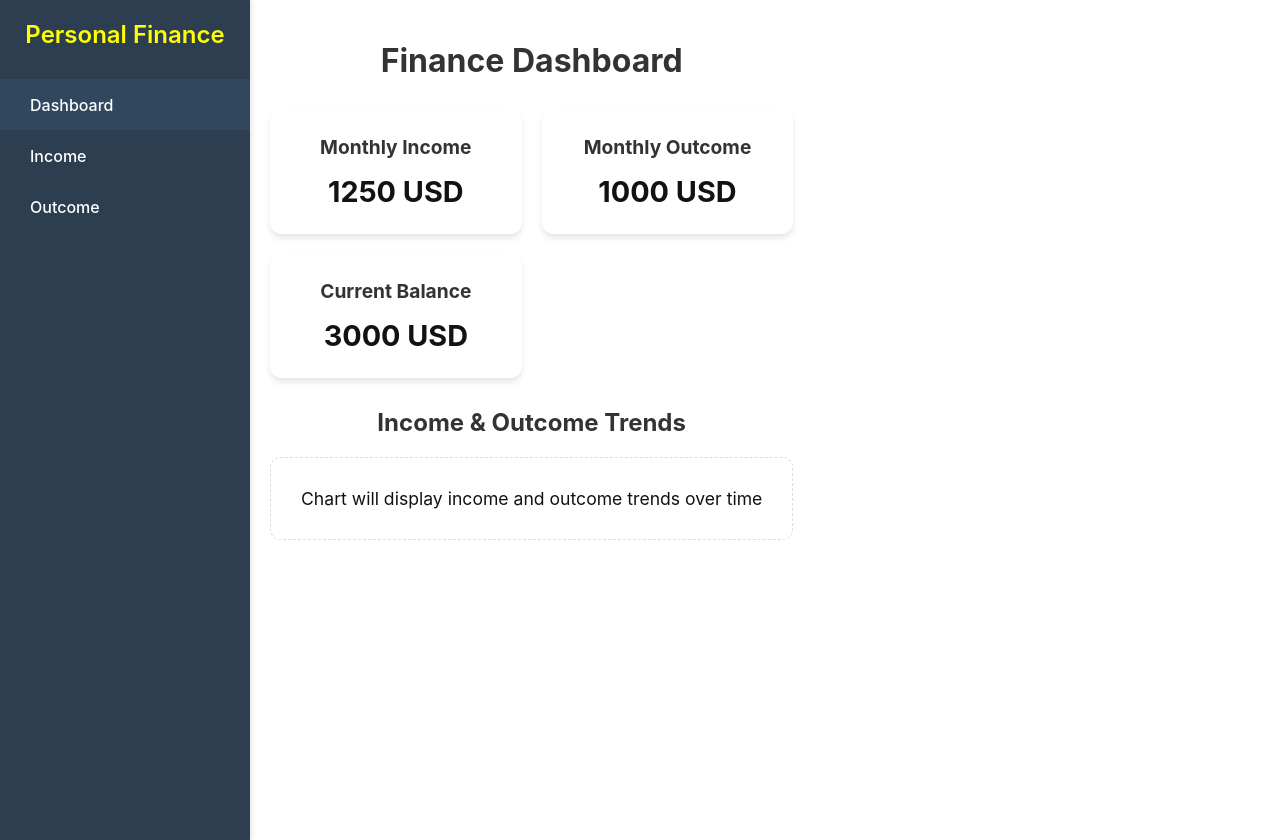
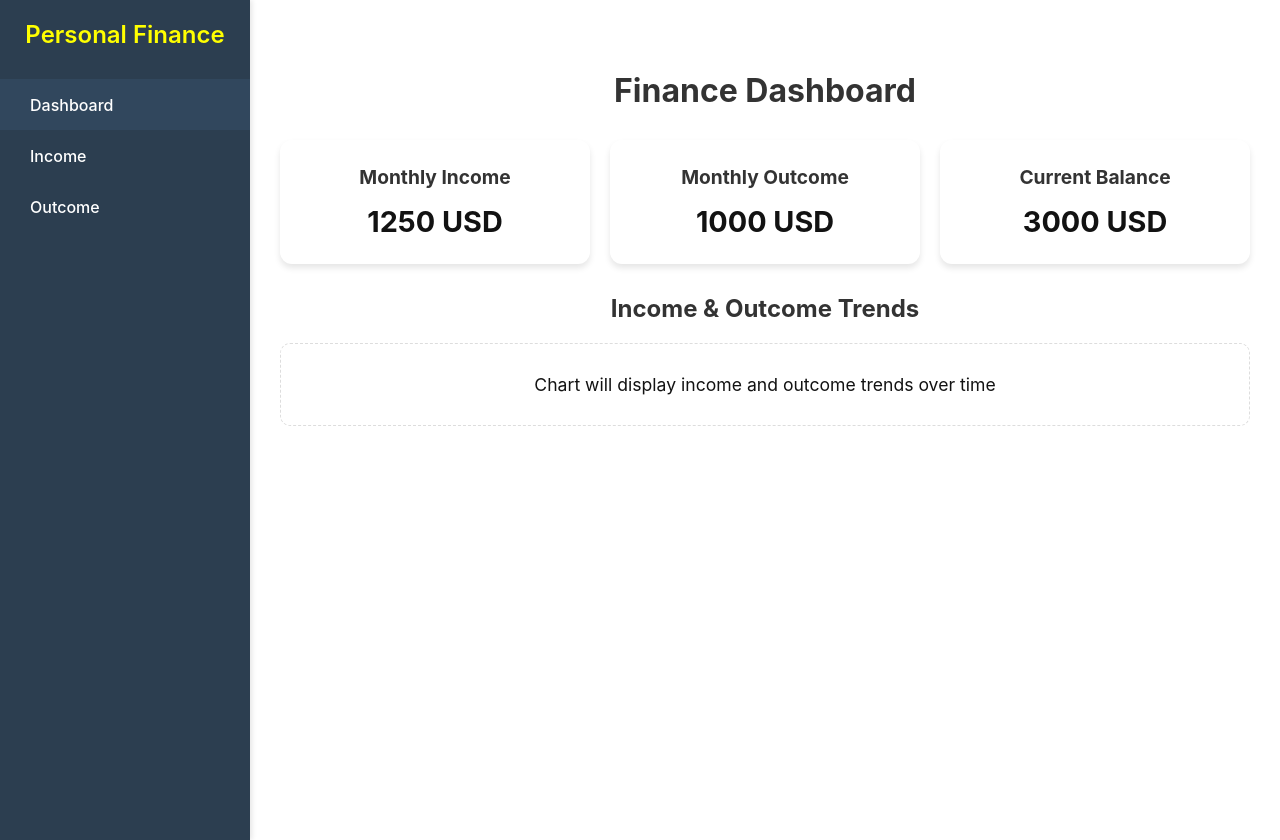
Before and after one commit to jesuspinar/personal-finance, an Angular app: page /dashboard in a window 1280 px wide. Built offline with nearby package versions, Linux system fonts and the light colour scheme.

Commit message:
Fix overflow

```diff
--- a/src/app/app.css
+++ b/src/app/app.css
@@ -1,4 +1,9 @@
-
 .container {
   display: flex;
 }
+
+.content {
+  flex-grow: 1;
+  margin: 20px auto;
+  padding: 30px;
+}
--- a/src/app/app.html
+++ b/src/app/app.html
@@ -1,4 +1,6 @@
 <div class="container">
   <app-sidebar />
-  <router-outlet />
+  <div class="content">
+    <router-outlet />
+  </div>
 </div>
--- a/src/app/dashboard/dashboard.component.html
+++ b/src/app/dashboard/dashboard.component.html
@@ -1,4 +1,3 @@
-<div class="container">
 <h1>Finance Dashboard</h1>
 <div class="stats-grid">
   <div class="stat-card">
@@ -20,4 +19,3 @@
     <p>Chart will display income and outcome trends over time</p>
   </div>
 </div>
-</div>
--- a/src/app/income/income.component.html
+++ b/src/app/income/income.component.html
@@ -1,4 +1,3 @@
-<div class="container">
 <h1>Income</h1>
 <div class="actions">
   <button class="btn">Add New Income</button>
@@ -23,4 +22,3 @@
     </tbody>
   </table>
 </div>
-</div>
--- a/src/app/outcome/outcome.component.html
+++ b/src/app/outcome/outcome.component.html
@@ -1,4 +1,3 @@
-<div class="container">
 <h1>Outcome</h1>
 <div class="actions">
   <button class="btn">Add New Outcome</button>
@@ -23,4 +22,3 @@
     </tbody>
   </table>
 </div>
-</div>
```
Lines whose indentation alone changed are shown as unchanged.
